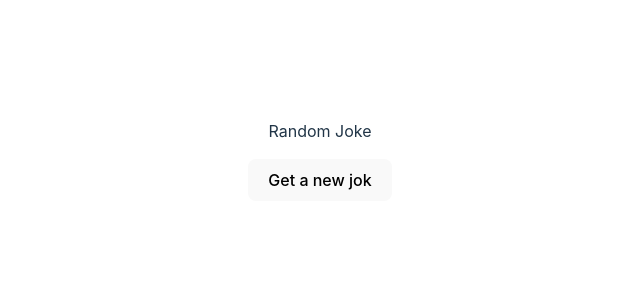
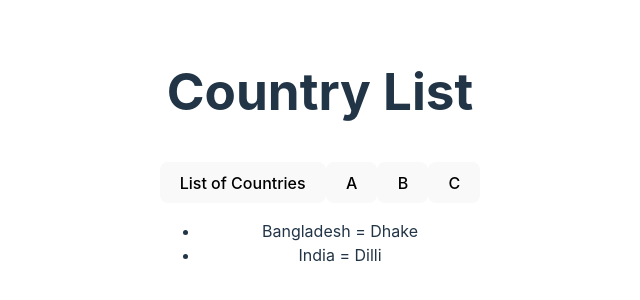
Before and after one commit to Nurunnahar1/vue.js, a Vue app in the folder vue5/: page / in a window 1280 px wide. Shown: the part 248-548 px from the top of the page, without its empty margins (320-960 px from the left). Built offline with nearby package versions, Linux system fonts and the light colour scheme.

Commit message:
fetch api . Get country and capital using fetch api

```diff
--- a/vue5/src/App.vue
+++ b/vue5/src/App.vue
@@ -1,49 +1,48 @@
 <script setup>
- import { ref,reactive } from 'vue';
+import { ref, reactive } from "vue";
 
-const joke = ref( "Random Joke ")
-function getAJoke() {
-  fetch('https://api.chucknorris.io/jokes/random')
-    .then(response => response.json())
-    .then(data => {
-    joke.value = data.value
-   })
+const countries = reactive([
+  { name: "Bangladesh", capital: "Dhake" },
+  { name: "India", capital: "Dilli" },
+]);
+
+function getAllCountries() {
+  fetch("https://restcountries.com/v3.1/all?fields=name,capital")
+    .then((Response) => Response.json())
+    .then((data) => {
+      data.forEach((country) => {
+        countries.push({
+          name: country.name.common,
+          capital: country.capital[0],
+        });
+      });
+    });
 }
-
-
-
-
 </script>
 
 <template>
-  <section class="flex flex-col items-center w-[500px] hidden">
-    <p> {{ joke }}</p>
-    <button class="bg-blue-500 hover:bg-blue-700 text-white font-bold py-2 px-4 rounded w-48 mt-5" @click="getAJoke()" >
-      Get a new jok
-    </button>
-
-  </section>
-  <!-- <section class="container mx-auto">
+  <section class="container mx-auto">
     <h1 class="text-2xl">Country List</h1>
-    <button class="bg-blue-500 hover:bg-blue-700 text-white font-bold py-2 px-4 rounded w-48 mt-5"  >
+    <button class="bg-blue-500 hover:bg-blue-700 text-white font-bold py-2 px-4 rounded w-48 mt-5" @click="getAllCountries()">
       List of Countries
     </button>
-    <button class="w-10 ml-2 bg-blue-500 hover:bg-blue-700 text-white font-bold py-2 px-4 rounded mt-5"  >
+    <button class="w-10 ml-2 bg-blue-500 hover:bg-blue-700 text-white font-bold py-2 px-4 rounded mt-5">
       A
     </button>
-    <button class="w-10 ml-2 bg-blue-500 hover:bg-blue-700 text-white font-bold py-2 px-4 rounded  mt-5" >
+    <button class="w-10 ml-2 bg-blue-500 hover:bg-blue-700 text-white font-bold py-2 px-4 rounded mt-5">
       B
     </button>
-    <button class="w-10 ml-2 bg-blue-500 hover:bg-blue-700 text-white font-bold py-2 px-4 rounded mt-5" >
+    <button class="w-10 ml-2 bg-blue-500 hover:bg-blue-700 text-white font-bold py-2 px-4 rounded mt-5">
       C
     </button>
-    <br>
+    <br />
 
     <ul class="mt-10">
-      <li  >
-       </li>
+      <li v-for=" country in countries " :key="country.name" >
+        {{ country.name }} = {{ country.capital}}
+      </li>
     </ul>
-  </section> -->
+  </section>
 </template>
 
 <style scoped></style>
```
